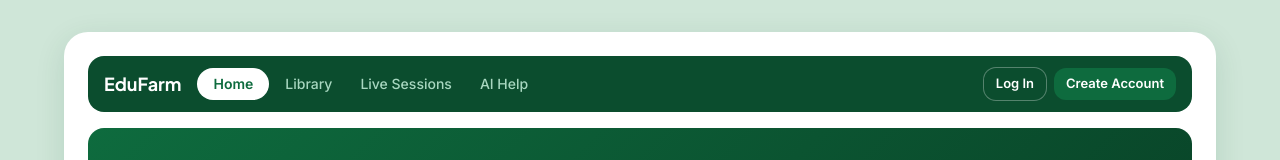
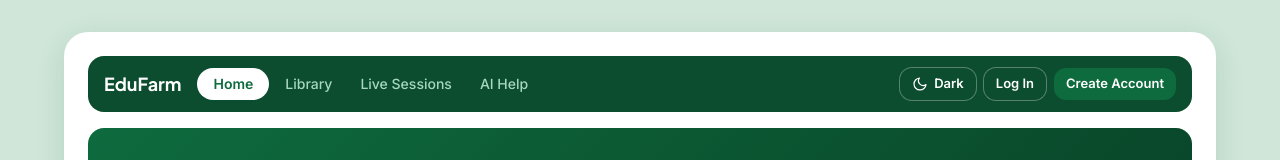
Before and after one commit to Noble3000/EDUFARM-2, a Next.js app in the folder web/: page / in a window 1280 px wide. Shown: the top 160 px of the page. Built offline with nearby package versions, Linux system fonts and the light colour scheme; no server answers; the database is empty.

Commit message:
feat(theme): light/dark switch in the site header (home page)

```diff
--- a/web/src/components/site-chrome.tsx
+++ b/web/src/components/site-chrome.tsx
@@ -1,4 +1,5 @@
 import Link from "next/link";
+import { ThemeToggle } from "./theme-toggle";
 
 export function SiteHeader() {
   return (
@@ -33,6 +34,7 @@ export function SiteHeader() {
         </Link>
       </nav>
       <div className="ml-auto flex gap-2">
+        <ThemeToggle className="rounded-xl px-3 py-1.5 text-[13px] font-semibold text-white ring-1 ring-white/30 hover:bg-white/10" />
         <Link
           href="/login"
           className="rounded-xl px-3 py-1.5 text-[13px] font-semibold text-white ring-1 ring-white/30 hover:bg-white/10"
--- a/web/src/components/theme-toggle.tsx
+++ b/web/src/components/theme-toggle.tsx
@@ -1,6 +1,19 @@
 "use client";
 
-export function ThemeToggle({ className = "" }: { className?: string }) {
+/**
+ * Light/dark switch. Flips `.dark` on <html> and remembers the choice.
+ *
+ * Visually driven by CSS (`dark:hidden` / `hidden dark:inline`) rather than
+ * React state, so there is no hydration mismatch and no flicker on first paint
+ * — the pre-paint script in app/layout.tsx has already applied the saved theme.
+ */
+export function ThemeToggle({
+  className = "",
+  showLabel = true,
+}: {
+  className?: string;
+  showLabel?: boolean;
+}) {
   function toggle() {
     const root = document.documentElement;
     const next = !root.classList.contains("dark");
@@ -17,10 +30,42 @@ export function ThemeToggle({ className = "" }: { className?: string }) {
       type="button"
       onClick={toggle}
       aria-label="Switch between light and dark mode"
-      className={className}
+      title="Switch between light and dark mode"
+      className={`inline-flex items-center gap-1.5 ${className}`}
     >
-      <span className="dark:hidden">Dark mode</span>
-      <span className="hidden dark:inline">Light mode</span>
+      {/* Moon: shown in light mode (tap for dark) */}
+      <svg
+        aria-hidden="true"
+        viewBox="0 0 24 24"
+        fill="none"
+        stroke="currentColor"
+        strokeWidth="1.8"
+        strokeLinecap="round"
+        strokeLinejoin="round"
+        className="h-4 w-4 shrink-0 dark:hidden"
+      >
+        <path d="M21 12.8A9 9 0 1 1 11.2 3a7 7 0 0 0 9.8 9.8Z" />
+      </svg>
+      {/* Sun: shown in dark mode (tap for light) */}
+      <svg
+        aria-hidden="true"
+        viewBox="0 0 24 24"
+        fill="none"
+        stroke="currentColor"
+        strokeWidth="1.8"
+        strokeLinecap="round"
+        strokeLinejoin="round"
+        className="hidden h-4 w-4 shrink-0 dark:inline"
+      >
+        <circle cx="12" cy="12" r="4" />
+        <path d="M12 2v2M12 20v2M4.9 4.9l1.4 1.4M17.7 17.7l1.4 1.4M2 12h2M20 12h2M6.3 17.7l-1.4 1.4M19.1 4.9l-1.4 1.4" />
+      </svg>
+      {showLabel && (
+        <>
+          <span className="dark:hidden">Dark</span>
+          <span className="hidden dark:inline">Light</span>
+        </>
+      )}
     </button>
   );
 }
```
